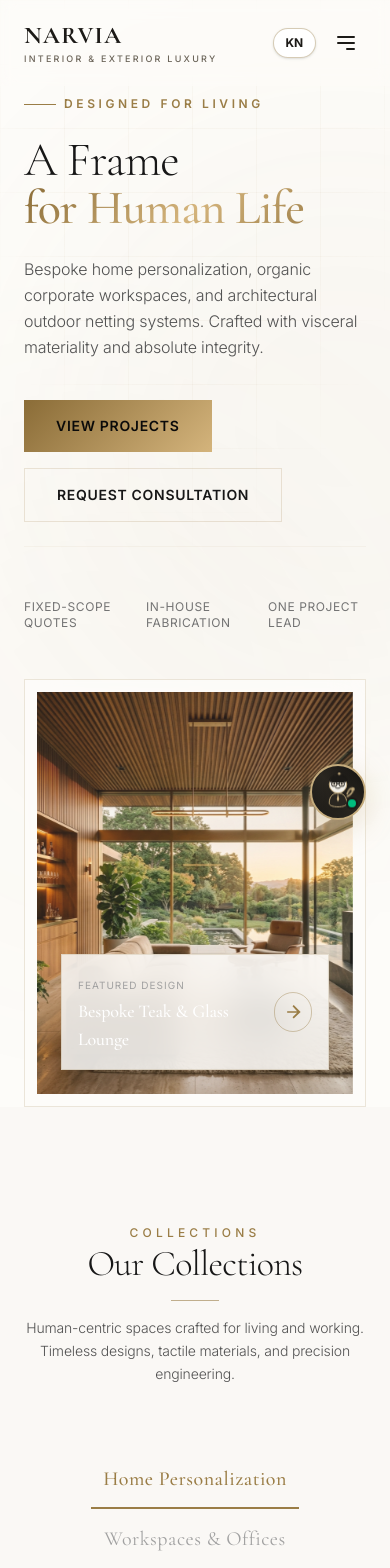
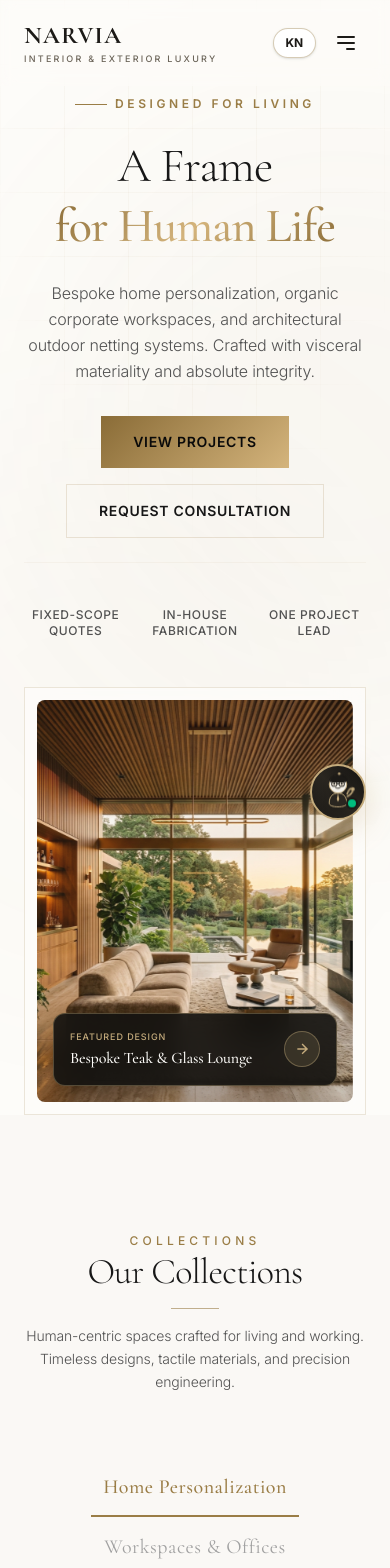
Before and after one commit to kishanaik5/narviya_website_test, a Next.js app: page / in a window 390 px wide. Shown: the top 1568 px of the page. Built offline with nearby package versions, Linux system fonts and the light colour scheme.

Commit message:
fix(responsive): center hero and about content on mobile, fix featured design overlay contrast

```diff
--- a/src/components/About.tsx
+++ b/src/components/About.tsx
@@ -34,7 +34,7 @@ export default function About({ lang }: AboutProps) {
           </div>
 
           {/* About narrative */}
-          <div className="lg:col-span-7 order-1 lg:order-2 flex flex-col space-y-6 text-left">
+          <div className="lg:col-span-7 order-1 lg:order-2 flex flex-col space-y-6 text-center lg:text-left items-center lg:items-start">
             <div className="inline-flex items-center space-x-2">
               <span className="h-[1px] w-8 bg-primary"></span>
               <span className="text-xs uppercase tracking-[0.3em] font-sans font-semibold text-primary">
@@ -46,18 +46,18 @@ export default function About({ lang }: AboutProps) {
               {t.title}
             </h2>
 
-            <div className="w-16 h-[2px] bg-primary mb-2"></div>
+            <div className="w-16 h-[2px] bg-primary mb-2 mx-auto lg:mx-0"></div>
 
-            <p className="font-sans text-neutral-600 font-light leading-relaxed">
+            <p className="font-sans text-neutral-600 font-light leading-relaxed max-w-xl">
               {t.desc1}
             </p>
 
-            <p className="font-sans text-neutral-600 font-light leading-relaxed">
+            <p className="font-sans text-neutral-600 font-light leading-relaxed max-w-xl">
               {t.desc2}
             </p>
 
             {/* Mission Highlight Card */}
-            <div className="p-6 border-l-2 border-primary bg-neutral-50 glass-panel">
+            <div className="p-6 border-l-2 border-primary bg-neutral-50 glass-panel text-left w-full">
               <span className="block font-serif italic text-lg text-neutral-800">
                 &ldquo;{t.mission}&rdquo;
               </span>
--- a/src/components/Hero.tsx
+++ b/src/components/Hero.tsx
@@ -28,7 +28,7 @@ export default function Hero({ lang }: HeroProps) {
       {/* Main Content */}
       <div className="max-w-7xl mx-auto px-6 md:px-12 w-full grid grid-cols-1 lg:grid-cols-12 gap-12 items-center relative z-10">
         {/* Left Column: Typography & CTAs */}
-        <div className="lg:col-span-7 flex flex-col space-y-6 text-left">
+        <div className="lg:col-span-7 flex flex-col space-y-6 text-center lg:text-left items-center lg:items-start">
           {/* Subtle Tagline */}
           <div className="inline-flex items-center space-x-2 animate-fade-in opacity-0" style={{ animationDelay: "0.2s" }}>
             <span className="h-[1px] w-8 bg-primary"></span>
@@ -38,7 +38,7 @@ export default function Hero({ lang }: HeroProps) {
           </div>
 
           {/* Animated Heading */}
-          <h1 className="font-serif text-5xl md:text-7xl lg:text-8xl font-light leading-none tracking-tight text-neutral-900">
+          <h1 className="font-serif text-5xl md:text-7xl lg:text-8xl font-light leading-tight lg:leading-none tracking-tight text-neutral-900">
             <span className="block animate-slide-up opacity-0" style={{ animationDelay: "0.3s" }}>
               {t.title1}
             </span>
@@ -49,7 +49,7 @@ export default function Hero({ lang }: HeroProps) {
 
           {/* Subtitle */}
           <p
-            className="text-base md:text-lg text-neutral-600 font-sans max-w-xl font-light leading-relaxed animate-fade-in opacity-0"
+            className="text-base md:text-lg text-neutral-600 font-sans max-w-xl font-light leading-relaxed animate-fade-in opacity-0 mx-auto lg:mx-0"
             style={{ animationDelay: "0.7s" }}
           >
             {t.subtitle}
@@ -57,7 +57,7 @@ export default function Hero({ lang }: HeroProps) {
 
           {/* CTAs */}
           <div
-            className="flex flex-wrap gap-4 pt-4 animate-fade-in opacity-0"
+            className="flex flex-wrap justify-center lg:justify-start gap-4 pt-2 animate-fade-in opacity-0"
             style={{ animationDelay: "0.9s" }}
           >
             <a
@@ -74,23 +74,23 @@ export default function Hero({ lang }: HeroProps) {
             </a>
           </div>
 
-          {/* Value props — replace fabricated stats with honest positioning */}
+          {/* Value props */}
           <div
-            className="grid grid-cols-3 gap-6 pt-12 border-t border-luxury-border/30 max-w-lg animate-fade-in opacity-0"
+            className="grid grid-cols-3 gap-4 sm:gap-6 pt-10 border-t border-luxury-border/30 w-full max-w-lg mx-auto lg:mx-0 text-center lg:text-left animate-fade-in opacity-0"
             style={{ animationDelay: "1.1s" }}
           >
             <div>
-              <span className="text-xs uppercase tracking-wider text-neutral-500 font-sans mt-1 block">
+              <span className="text-xs uppercase tracking-wider text-neutral-600 font-sans mt-1 block font-medium">
                 {t.experience}
               </span>
             </div>
             <div>
-              <span className="text-xs uppercase tracking-wider text-neutral-500 font-sans mt-1 block">
+              <span className="text-xs uppercase tracking-wider text-neutral-600 font-sans mt-1 block font-medium">
                 {t.completed}
               </span>
             </div>
             <div>
-              <span className="text-xs uppercase tracking-wider text-neutral-500 font-sans mt-1 block">
+              <span className="text-xs uppercase tracking-wider text-neutral-600 font-sans mt-1 block font-medium">
                 {t.satisfied}
               </span>
             </div>
@@ -102,7 +102,7 @@ export default function Hero({ lang }: HeroProps) {
           className="lg:col-span-5 relative w-full aspect-[4/5] overflow-hidden glass-panel border border-luxury-border/40 p-3 gold-shadow animate-fade-in opacity-0"
           style={{ animationDelay: "0.6s" }}
         >
-          <div className="relative w-full h-full overflow-hidden group zoom-container">
+          <div className="relative w-full h-full overflow-hidden group zoom-container rounded-lg">
             <img
               src="/images/hero-bg.webp"
               alt={`${siteConfig.brandName} Luxury Living Space Showcase`}
@@ -110,24 +110,24 @@ export default function Hero({ lang }: HeroProps) {
               fetchPriority="high"
               width={600}
               height={750}
-              className="w-full h-full object-cover zoom-image opacity-90"
+              className="w-full h-full object-cover zoom-image opacity-95"
               onError={(e) => {
                 // Fallback if image fails or doesn't exist yet
                 e.currentTarget.src = "https://images.unsplash.com/photo-1618221195710-dd6b41faaea6?auto=format&fit=crop&q=80&w=1200";
               }}
             />
-            {/* Elegant Overlay Label */}
-            <div className="absolute bottom-6 left-6 right-6 p-4 glass-panel border border-white/10 flex items-center justify-between">
-              <div>
-                <span className="text-[10px] uppercase tracking-widest text-neutral-400">
+            {/* High-Contrast Elegant Overlay Label */}
+            <div className="absolute bottom-4 sm:bottom-6 left-4 sm:left-6 right-4 sm:right-6 p-4 rounded-xl bg-[#141311]/90 backdrop-blur-md border border-[#c4ab7c]/35 shadow-2xl flex items-center justify-between">
+              <div className="text-left">
+                <span className="text-[9px] sm:text-[10px] uppercase tracking-widest text-[#c4ab7c] font-medium block mb-0.5">
                   {lang === "en" ? "Featured Design" : "ವಿಶೇಷ ವಿನ್ಯಾಸ"}
                 </span>
-                <span className="block font-serif text-lg text-white font-medium">
+                <span className="block font-serif text-base sm:text-lg text-[#fdfcf9] font-medium leading-snug">
                   {lang === "en" ? "Bespoke Teak & Glass Lounge" : "ತೇಗದ ಮರ ಮತ್ತು ಗ್ಲಾಸ್ ಲಾಂಜ್"}
                 </span>
               </div>
-              <div className="h-10 w-10 rounded-full border border-primary/40 flex items-center justify-center text-primary group-hover:bg-primary group-hover:text-neutral-900 transition-colors duration-300">
-                <svg className="w-5 h-5 fill-current" viewBox="0 0 24 24">
+              <div className="h-9 w-9 sm:h-10 sm:w-10 flex-shrink-0 ml-3 rounded-full border border-[#c4ab7c]/40 bg-[#c4ab7c]/15 flex items-center justify-center text-[#c4ab7c] group-hover:bg-[#c4ab7c] group-hover:text-neutral-950 transition-colors duration-300">
+                <svg className="w-4 h-4 sm:w-5 sm:h-5 fill-current" viewBox="0 0 24 24">
                   <path d="M5 13h11.86l-5.43 5.43 1.42 1.42L21.14 12l-8.29-8.29-1.42 1.42L16.86 11H5v2z" />
                 </svg>
               </div>
```
